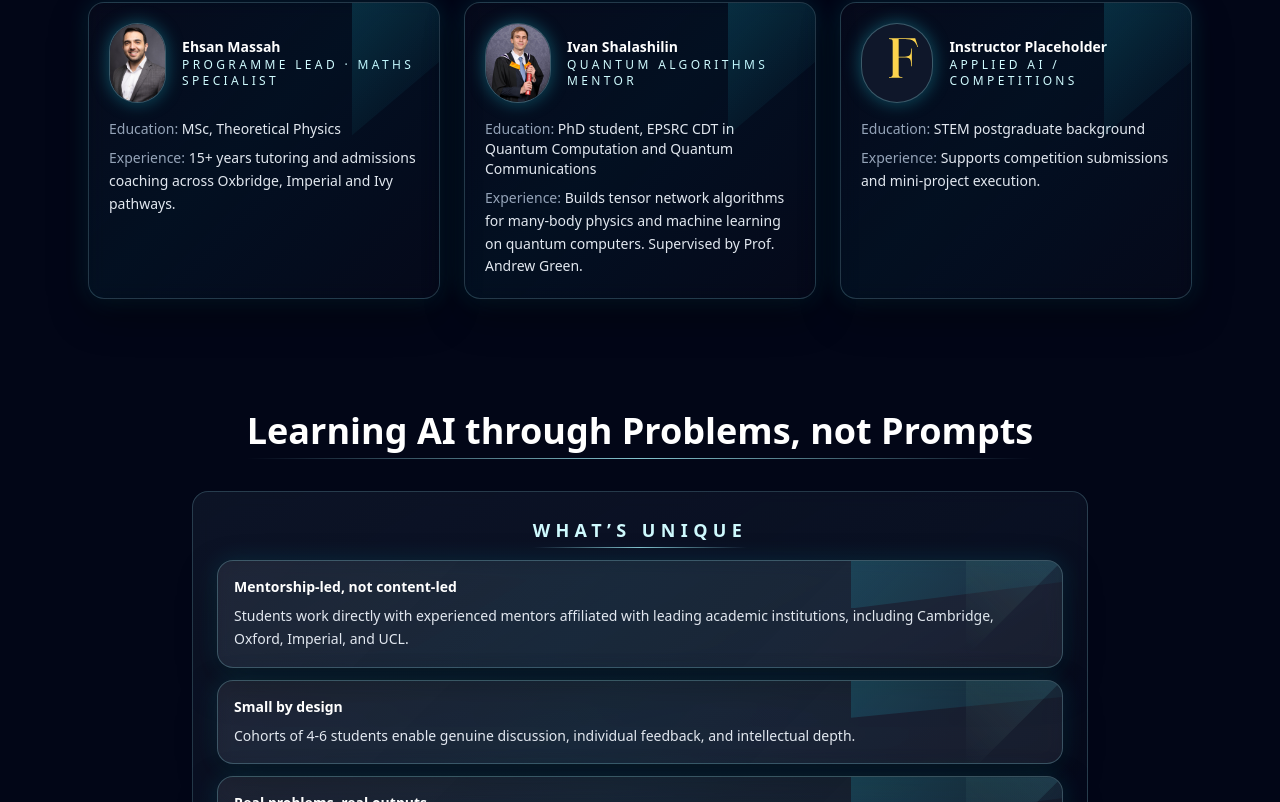
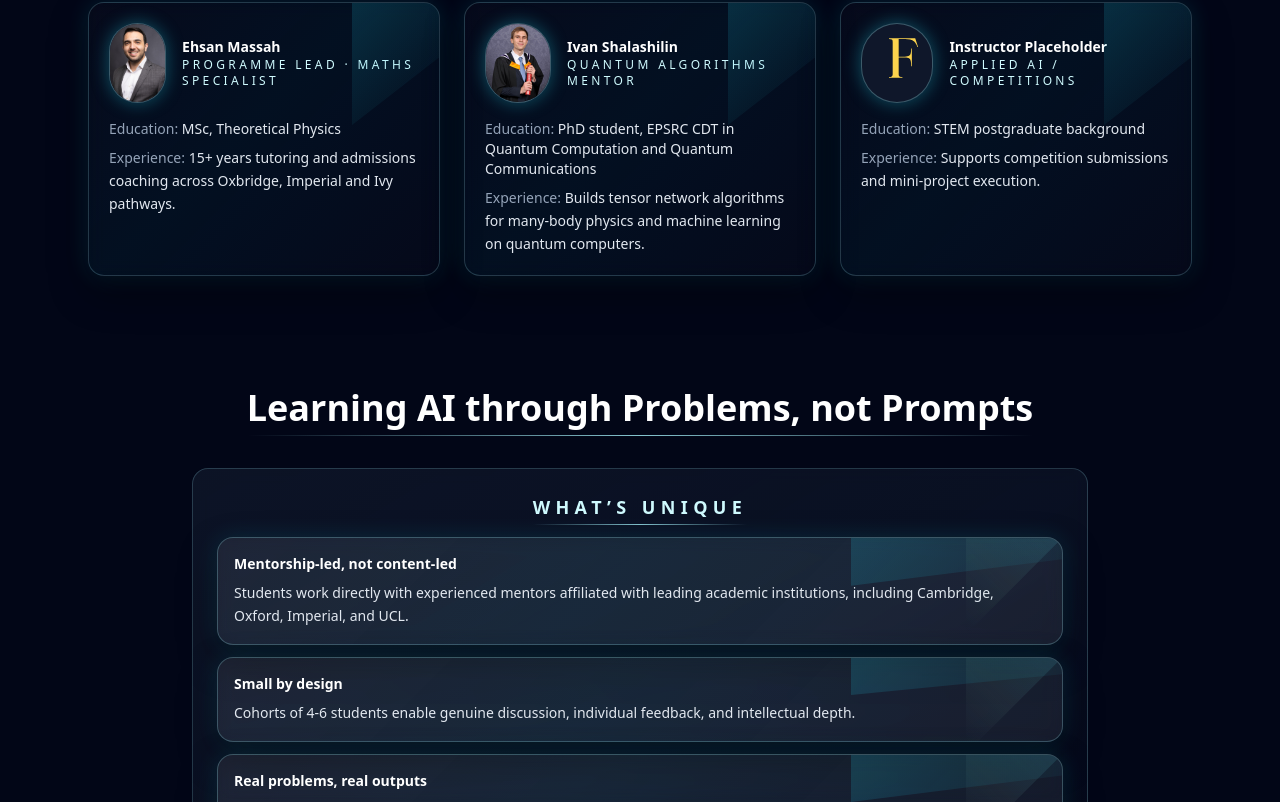
Before and after one commit to EhsanMassah/tutoringwebsite, a Next.js app: page /ai-programme-waitlist in a window 1280 px wide. Shown: the part 1345-2147 px from the top of the page. Built offline with nearby package versions, Linux system fonts and the light colour scheme; no server answers.

Commit message:
Remove supervision detail from Ivan bio

```diff
--- a/app/(site)/ai-programme-waitlist/page.tsx
+++ b/app/(site)/ai-programme-waitlist/page.tsx
@@ -69,7 +69,7 @@ const INSTRUCTORS = [
     name: 'Ivan Shalashilin',
     role: 'Quantum Algorithms Mentor',
     education: 'PhD student, EPSRC CDT in Quantum Computation and Quantum Communications',
-    experience: 'Builds tensor network algorithms for many-body physics and machine learning on quantum computers. Supervised by Prof. Andrew Green.',
+    experience: 'Builds tensor network algorithms for many-body physics and machine learning on quantum computers.',
     photo: '/images/ivan_sh.jpeg',
   },
   {
```
